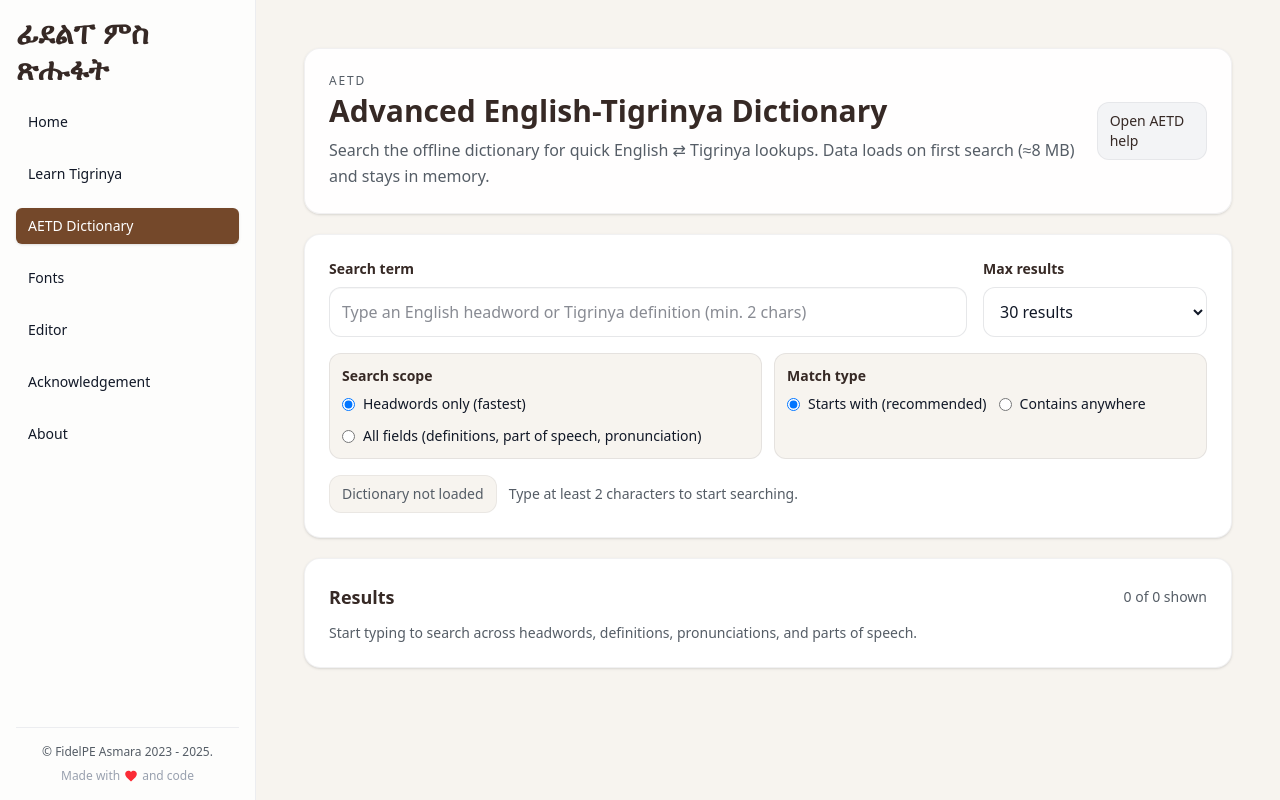
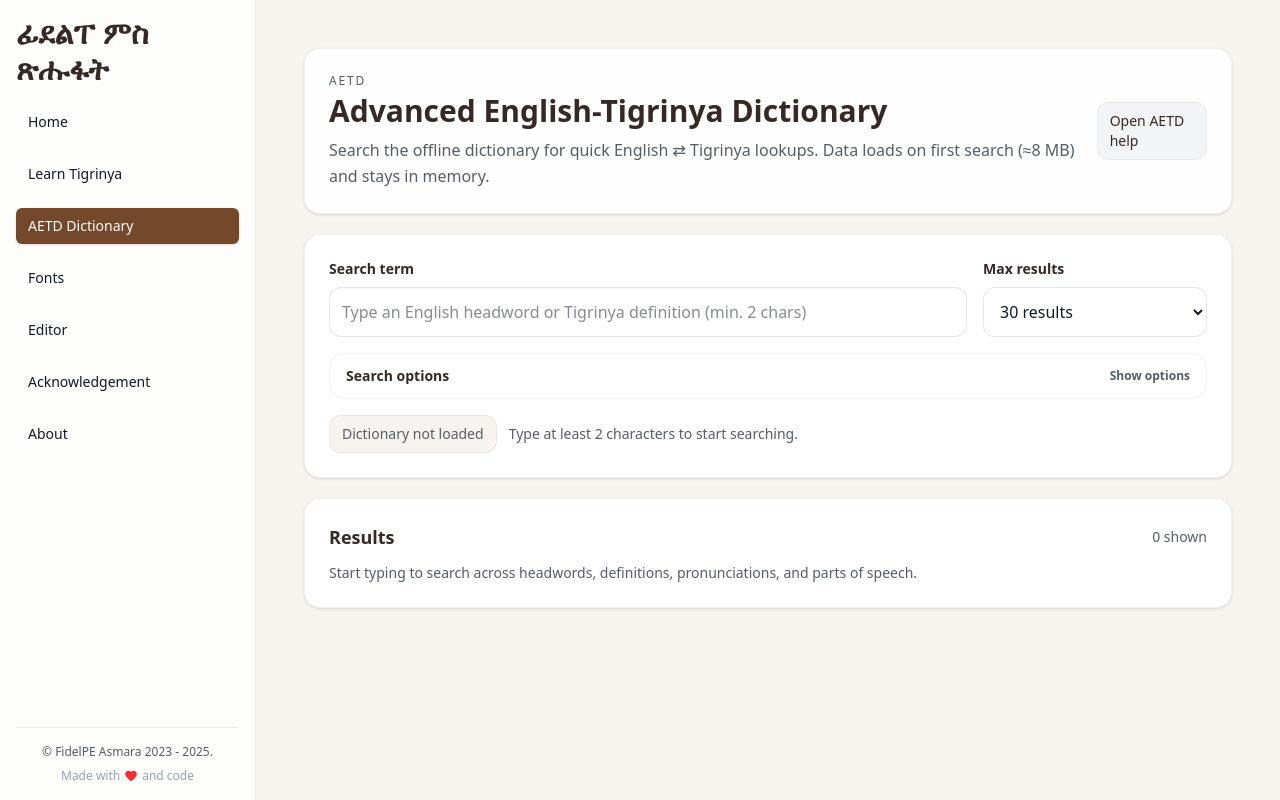
Before and after one commit to Teclit/fidelpe, a Next.js app: page /aetd in a window 1280 px wide. Built offline with nearby package versions, Linux system fonts and the light colour scheme; a web font is replaced by a local one.

Commit message:
feat: add search options toggle and refine search scope and match type settings

```diff
--- a/src/app/aetd/page.tsx
+++ b/src/app/aetd/page.tsx
@@ -24,7 +24,7 @@ export default function AetdPage(): React.ReactElement {
   const [hasSearched, setHasSearched] = useState(false);
   const [searchScope, setSearchScope] = useState<SearchScope>("headword");
   const [prefixOnly, setPrefixOnly] = useState(true);
-  const totalEntries = entries?.length ?? 0;
+  const [showSearchOptions, setShowSearchOptions] = useState(false);
 
   const loadDictionary = useCallback(async () => {
     if (entries || loadingData) return;
@@ -136,11 +136,6 @@ export default function AetdPage(): React.ReactElement {
             </p>
           </div>
           <div className="flex gap-3 flex-wrap text-sm text-(--color-text-muted) items-center">
-            {entries && (
-              <span className="px-3 py-2 rounded-xl bg-(--color-secondary) border border-[rgba(17,24,39,0.06)]">
-                {totalEntries.toLocaleString()} entries loaded
-              </span>
-            )}
             <Link
               href="/EnglishTigrigna/help.html"
               target="_blank"
@@ -192,9 +187,28 @@ export default function AetdPage(): React.ReactElement {
           </div>
         </div>
 
-        <div className="grid grid-cols-1 md:grid-cols-2 gap-3 text-sm text-(--color-text-dark)">
+        <div className="rounded-2xl border border-[rgba(17,24,39,0.06)] bg-white/60">
+          <button
+            type="button"
+            className="w-full flex items-center justify-between px-3 py-3 sm:px-4 sm:py-3 text-sm font-semibold text-(--color-primary)"
+            onClick={() => setShowSearchOptions((prev) => !prev)}
+            aria-expanded={showSearchOptions}
+            aria-controls="search-options-panel"
+          >
+            <span>Search options</span>
+            <span className="text-(--color-text-muted) text-xs">
+              {showSearchOptions ? "Hide" : "Show"} options
+            </span>
+          </button>
+          {showSearchOptions && (
+            <div
+              id="search-options-panel"
+              className="grid grid-cols-1 md:grid-cols-2 gap-3 text-sm text-(--color-text-dark) border-t border-[rgba(17,24,39,0.06)] px-3 py-3 sm:px-4 sm:py-4"
+            >
               <div className="flex flex-col gap-2 rounded-xl border border-[rgba(17,24,39,0.08)] bg-(--color-secondary) p-3">
-            <p className="font-semibold text-(--color-primary)">Search scope</p>
+                <p className="font-semibold text-(--color-primary)">
+                  Search scope
+                </p>
                 <div className="flex flex-wrap gap-3">
                   <label className="inline-flex items-center gap-2 cursor-pointer">
                     <input
@@ -244,6 +258,8 @@ export default function AetdPage(): React.ReactElement {
                 </div>
               </div>
             </div>
+          )}
+        </div>
 
         <div className="flex items-center gap-3 text-sm text-(--color-text-muted)">
           <span className="inline-flex items-center gap-2 px-3 py-2 rounded-xl bg-(--color-secondary) border border-[rgba(17,24,39,0.06)]">
@@ -281,7 +297,7 @@ export default function AetdPage(): React.ReactElement {
             Results
           </h2>
           <div className="text-sm text-(--color-text-muted)">
-            {filteredEntries.length} of {totalEntries.toLocaleString()} shown
+            {filteredEntries.length} shown
           </div>
         </div>
 
```
Lines whose indentation alone changed are shown as unchanged.
